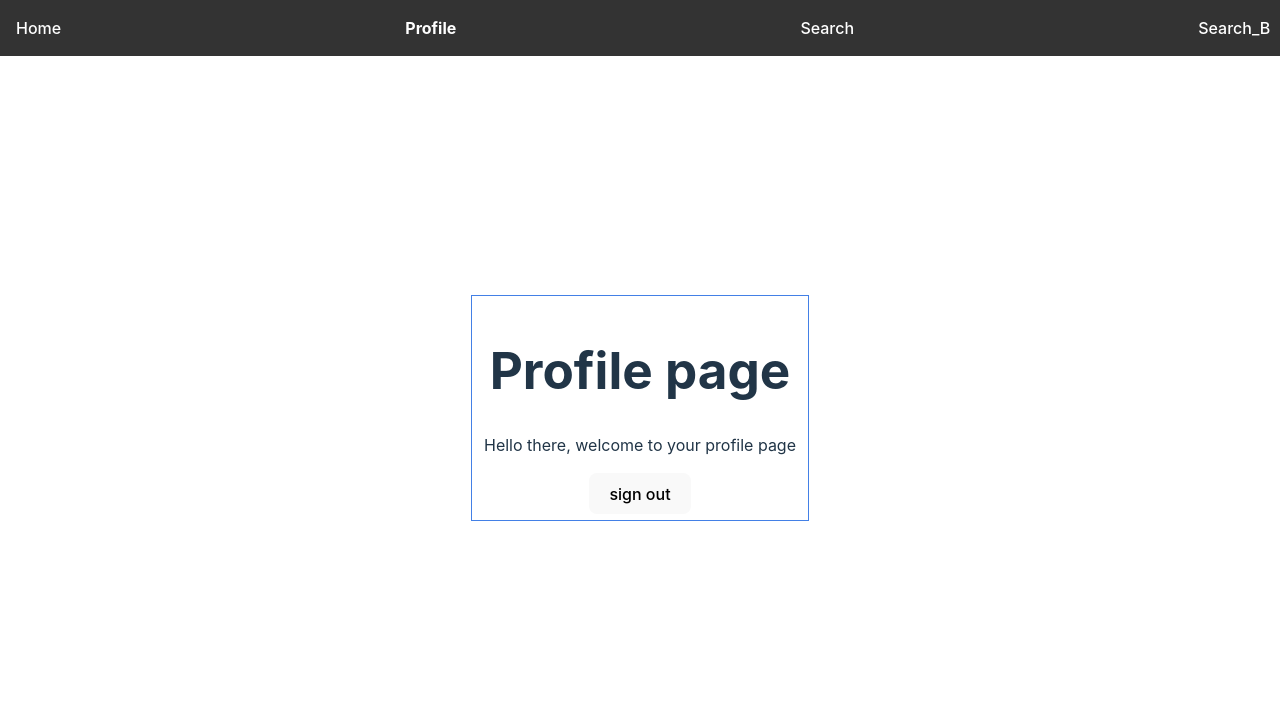
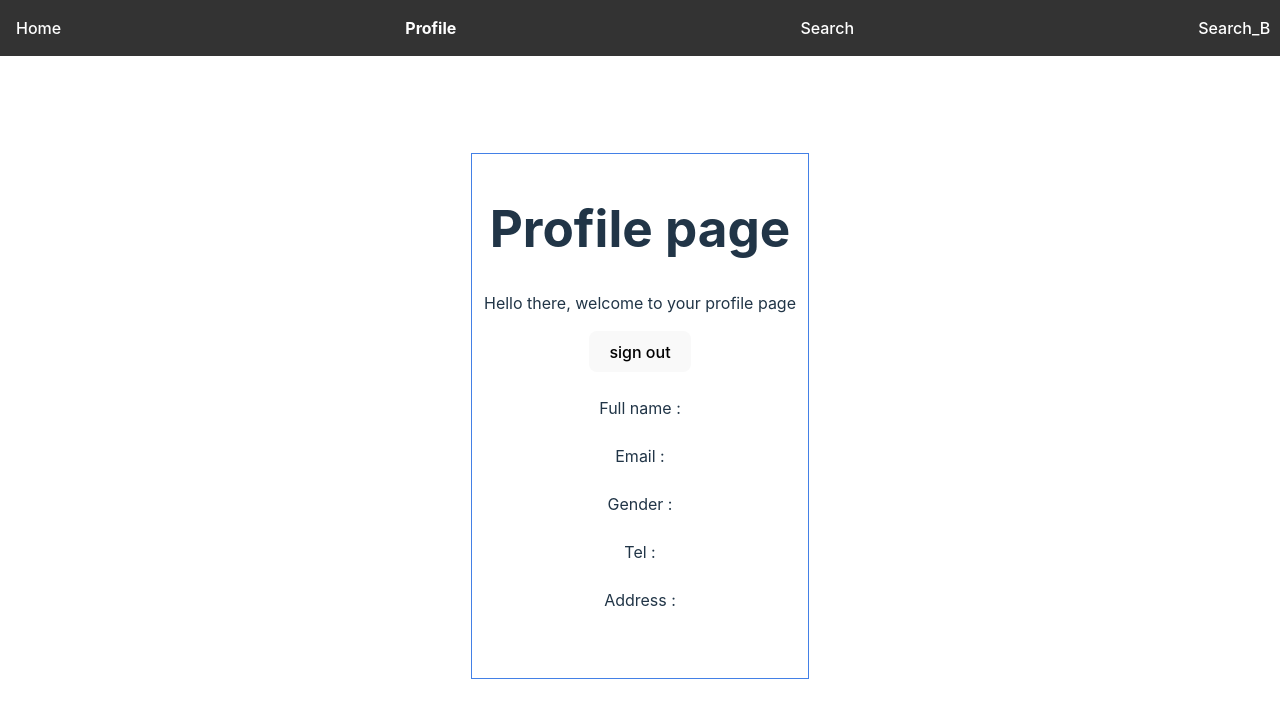
Before and after one commit to Misterpetchz/Object_Oriented_Project, a React (Vite) app in the folder front/: page /profile in a window 1280 px wide. Shown: the top 718 px of the page. Built offline with nearby package versions, Linux system fonts and the light colour scheme; no server answers; sample sign-in values are in the browser's storage.

Commit message:
<code^> : Tidy up profile frontend

```diff
--- a/front/src/css/profile.css
+++ b/front/src/css/profile.css
@@ -1,6 +1,20 @@
 .profile {
 	border: 1px solid #4380e6;
 	padding: 12px;
+	margin-top: 2rem;
+	height: 500px;
+}
+
+.profile span {
+	padding: 20px;
+}
+
+.card {
+	border: 1px solid #4380e6;
+	padding: 12px;
 	margin-top: 1rem;
-	height: 200px;
+	height: 240px;
 }
+.card span {
+	padding: 20px;
+}
--- a/front/src/pages/CreditCard.jsx
+++ b/front/src/pages/CreditCard.jsx
@@ -30,11 +30,10 @@ export default function CreditCard() {
 		return (
 			<>
 				<div style={{ marginTop: 20, minHeight: 700 }}>
-					<h1>Credit Card Test</h1>
-					<p>Testy, Test?</p>
-					<ul>{credit_card.credit_card_num}</ul>
-					<ul>{credit_card.credit_card_exp}</ul>
-					<ul>{credit_card.credit_card_cvc}</ul>
+					<h1>Credit Card</h1>
+					<span>Card number : {credit_card.credit_card_num}</span><br/><br/>
+					<span>Expire date : {credit_card.credit_card_exp}</span><br/><br/>
+					<span>CVC : {credit_card.credit_card_cvc}</span><br/><br/>
 					<Link to="/profile/credit_card/edit" className="btn btn-primary">
 						Edit Card
 					</Link>
--- a/front/src/pages/Profile.jsx
+++ b/front/src/pages/Profile.jsx
@@ -29,12 +29,12 @@ export default function Profile() {
 			<div class = 'profile'>
 				<h1>Profile page</h1>
 				<p>Hello there, welcome to your profile page</p>
-				<button onClick={signOut}>sign out</button>
-				<ul>{user.full_name}</ul>
-				<ul>{user.email}</ul>
-				<ul>{user.gender}</ul>
-				<ul>{user.tel}</ul>
-				<ul>{user.address}</ul>
+				<button onClick={signOut}>sign out</button><br/><br/>
+				<span>Full name : {user.full_name}</span><br/><br/>
+				<span>Email : {user.email}</span><br/><br/>
+				<span>Gender : {user.gender}</span><br/><br/>
+				<span>Tel : {user.tel}</span><br/><br/>
+				<span>Address : {user.address}</span><br/><br/>
 				{CustomerOnlyButton() && (
 					<Link to="/editprofile" className="btn btn-primary">
 						Edit
```
